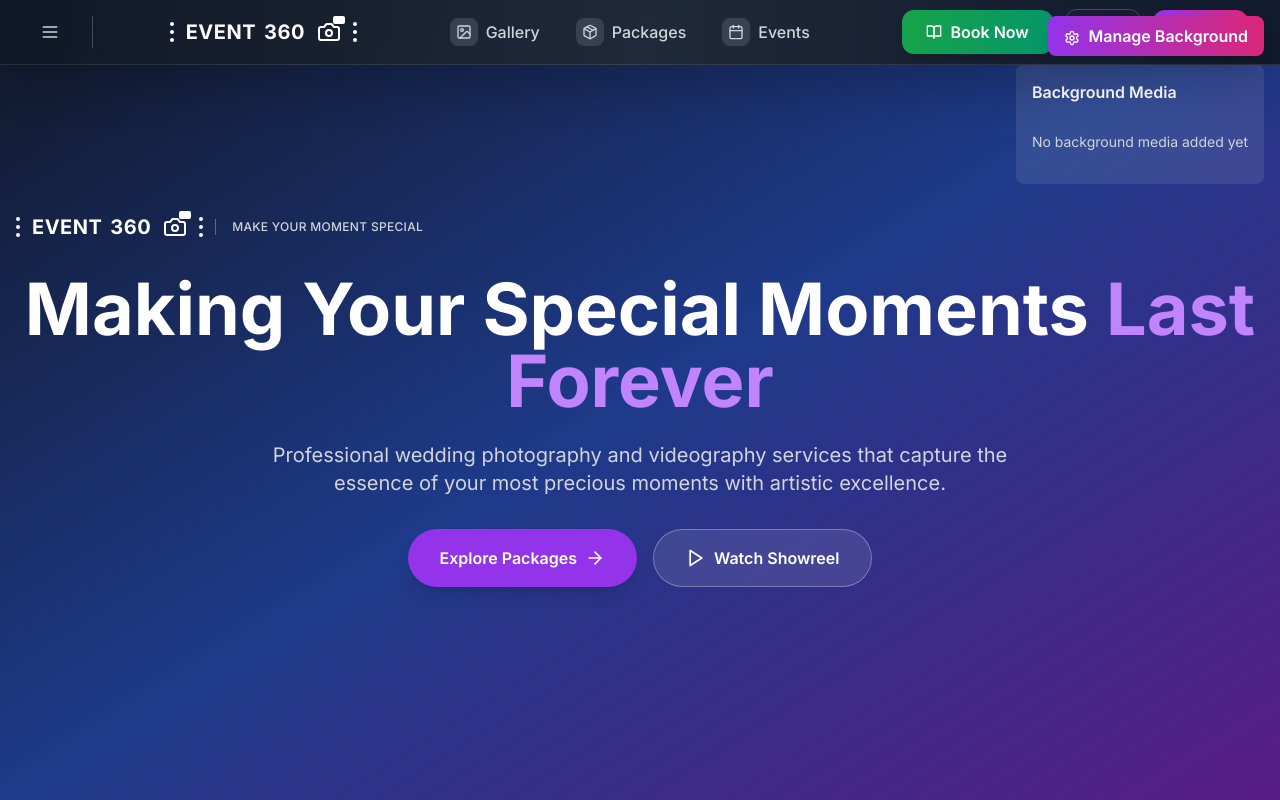
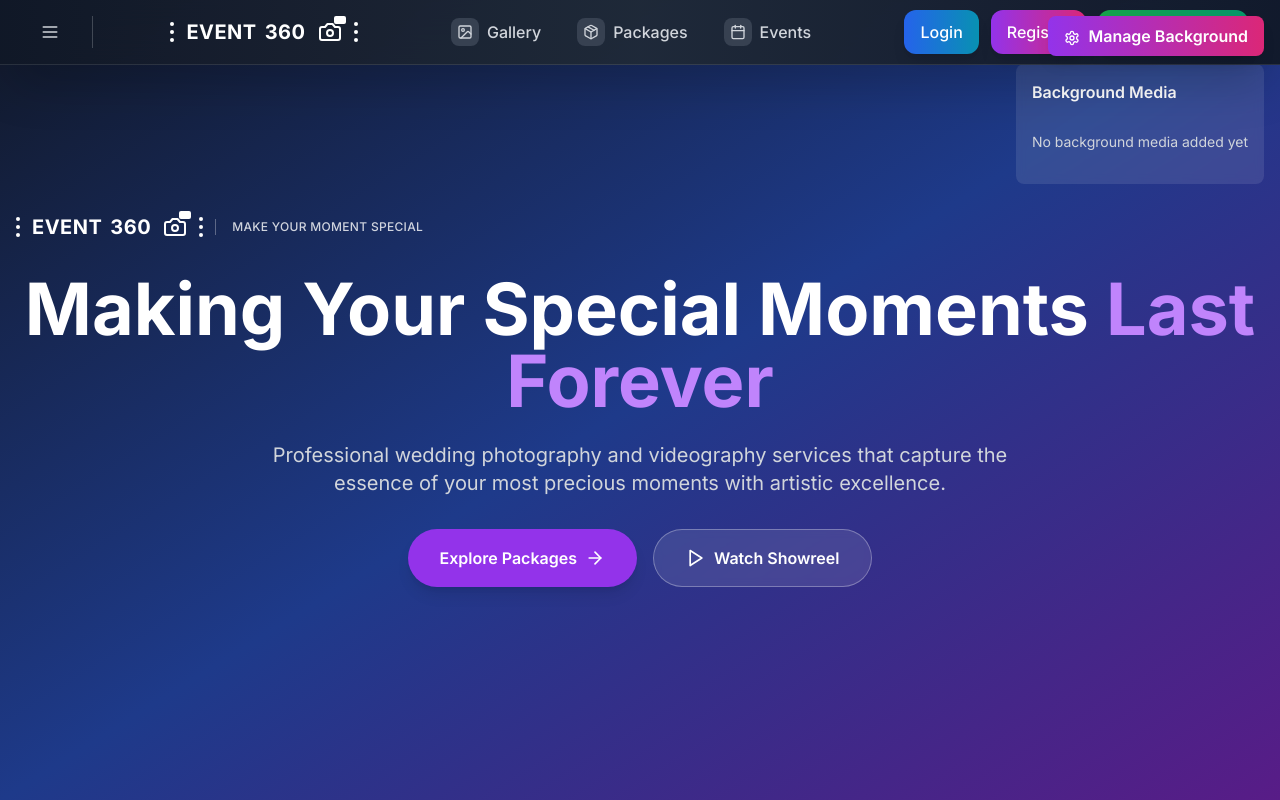
Before and after one commit to Rokibul-Islam-Robi/Event360, a React (Vite) app in the folder client/: page / in a window 1280 px wide. Shown: the top 800 px of the page. Built offline with nearby package versions, Linux system fonts and the light colour scheme.

Commit message:
Move Book Now button after Register button and add blue gradient background to Login button

```diff
--- a/client/src/components/Navbar.jsx
+++ b/client/src/components/Navbar.jsx
@@ -82,15 +82,6 @@ const Navbar = () => {
 
           {/* Action Buttons */}
           <div className="hidden md:flex items-center space-x-3">
-            {/* Booking Button */}
-            <Link
-              to="/book-event"
-              className="bg-gradient-to-r from-green-600 to-emerald-600 hover:from-green-700 hover:to-emerald-700 text-white px-6 py-2.5 rounded-xl font-semibold transition-all duration-300 shadow-lg hover:shadow-xl flex items-center space-x-2 group"
-            >
-              <BookOpen className="w-4 h-4 group-hover:scale-110 transition-transform duration-200" />
-              <span>Book Now</span>
-            </Link>
-
             {/* Auth Buttons */}
             {isAuthenticated ? (
               <div className="flex items-center space-x-3">
@@ -113,7 +104,7 @@ const Navbar = () => {
               <div className="flex items-center space-x-3">
                 <Link
                   to="/login"
-                  className="px-4 py-2.5 rounded-xl border border-white/20 text-white hover:bg-white/10 transition-all duration-300 font-medium"
+                  className="px-4 py-2.5 rounded-xl bg-gradient-to-r from-blue-600 to-cyan-600 hover:from-blue-700 hover:to-cyan-700 text-white transition-all duration-300 font-medium shadow-lg"
                 >
                   Login
                 </Link>
@@ -122,6 +113,14 @@ const Navbar = () => {
                   className="px-4 py-2.5 rounded-xl bg-gradient-to-r from-purple-600 to-pink-600 hover:from-purple-700 hover:to-pink-700 text-white transition-all duration-300 font-medium shadow-lg"
                 >
                   Register
+                </Link>
+                {/* Booking Button */}
+                <Link
+                  to="/book-event"
+                  className="bg-gradient-to-r from-green-600 to-emerald-600 hover:from-green-700 hover:to-emerald-700 text-white px-6 py-2.5 rounded-xl font-semibold transition-all duration-300 shadow-lg hover:shadow-xl flex items-center space-x-2 group"
+                >
+                  <BookOpen className="w-4 h-4 group-hover:scale-110 transition-transform duration-200" />
+                  <span>Book Now</span>
                 </Link>
               </div>
             )}
@@ -183,6 +182,20 @@ const Navbar = () => {
               {/* Mobile Action Buttons */}
               <div className="pt-4 border-t border-white/10 space-y-3">
                 <Link
+                  to="/login"
+                  onClick={() => setIsOpen(false)}
+                  className="block w-full text-center px-4 py-3 rounded-xl bg-gradient-to-r from-blue-600 to-cyan-600 hover:from-blue-700 hover:to-cyan-700 text-white transition-all duration-200 font-medium"
+                >
+                  Login
+                </Link>
+                <Link
+                  to="/register"
+                  onClick={() => setIsOpen(false)}
+                  className="block w-full text-center px-4 py-3 rounded-xl bg-gradient-to-r from-purple-600 to-pink-600 text-white hover:from-purple-700 hover:to-pink-700 transition-all duration-200"
+                >
+                  Register
+                </Link>
+                <Link
                   to="/book-event"
                   onClick={() => setIsOpen(false)}
                   className="bg-gradient-to-r from-green-600 to-emerald-600 hover:from-green-700 hover:to-emerald-700 text-white px-6 py-3 rounded-xl font-semibold transition-all duration-300 shadow-lg hover:shadow-xl flex items-center justify-center space-x-2 w-full"
```
